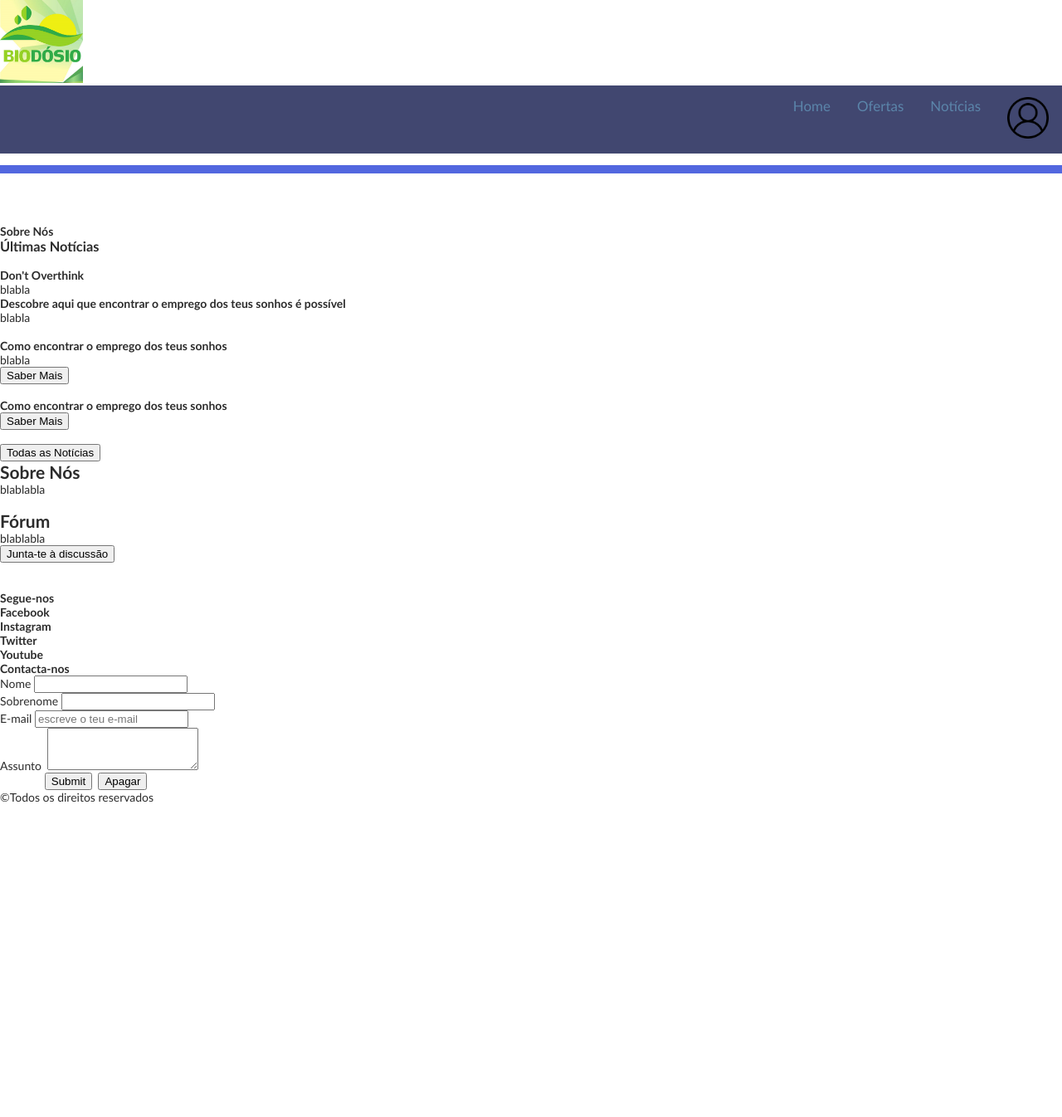
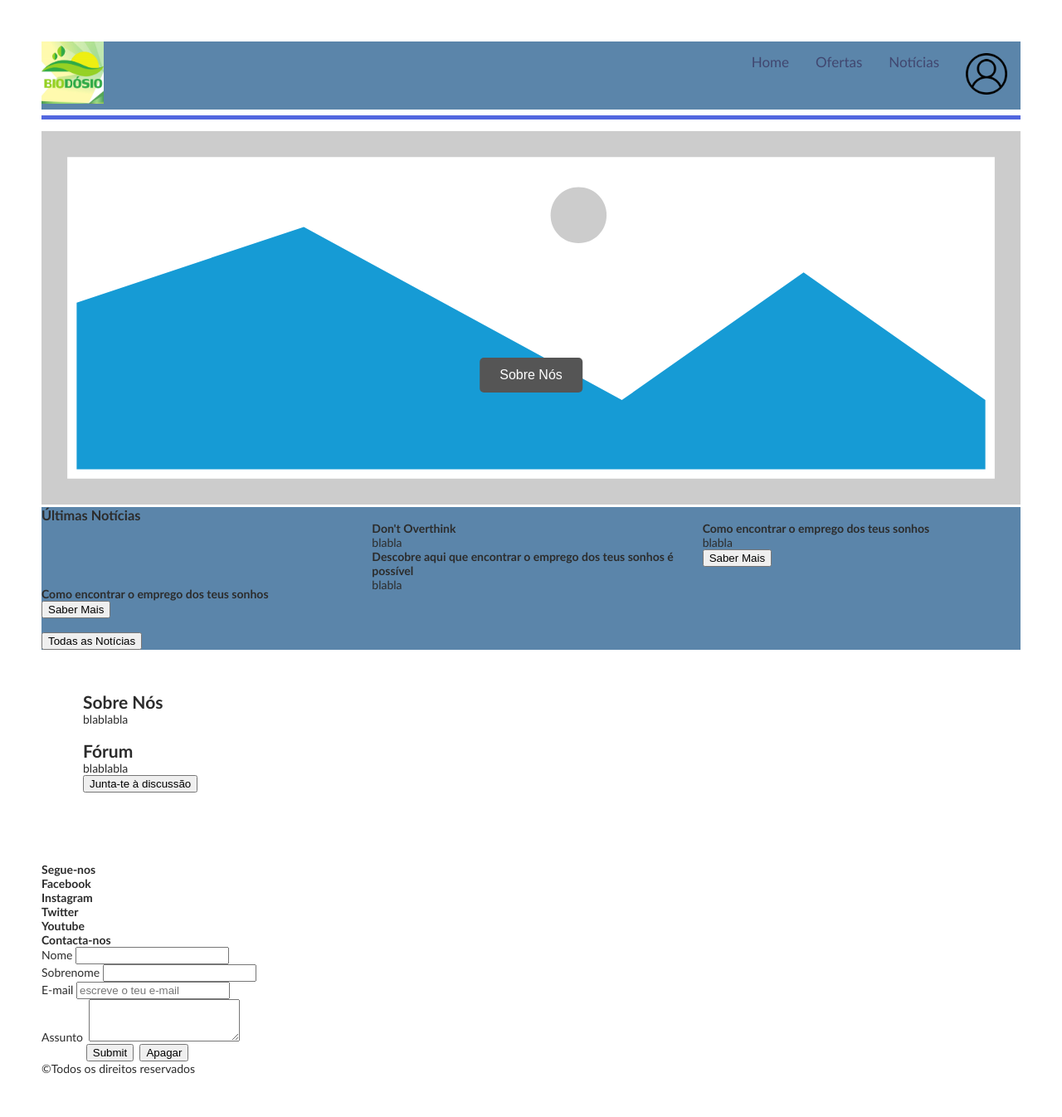
Before and after one commit to winglessvolk/Pemprego, a PHP site: page / in a window 1280 px wide. Shown: the whole page at 83% size. Before the commit the page ends 967 px from the top, so only its background shows below. Run offline with PHP 8.4, Linux system fonts and the light colour scheme.

Commit message:
trying to fix my own crap

```diff
--- a/css/default.css
+++ b/css/default.css
@@ -9,25 +9,29 @@ body {
     -moz-font-feature-settings: "kern=1";
     font-feature-settings: "kern" 1;
     font-kerning: normal;
-    overflow: hidden;
+    /*overflow: hidden; -- this disables scrolling? wtf? */
 }
 /* colours
 #F46036
-#5B85AA
-#414770
+#5B85AA - bg colour
+#414770 - font colour
 #372248
 #171123
 */
+/* main container */
+.container {
+  padding: 50px
+}
 /*top nav colour and alignment*/
 .topnav {
-  background-color: #414770;
+  background-color: #5B85AA;
   overflow: hidden;
 }
 
   /* Style the links inside the navigation bar */
   .topnav a {
     float: right;
-    color: #5B85AA;
+    color:#414770 ;
     text-align: center;
     padding: 14px 16px;
     text-decoration: none;
@@ -45,10 +49,53 @@ body {
     background-color: #4CAF50;
     color: white;
   }
-  hr { display: block; height: 10px;
-    border: 0; border-top: 10px solid rgb(82, 103, 223);
-    margin: 1em 0; padding: 10px; }
+  hr { display: block; height: 5px;
+    border: 0;
+    border-top: 5px solid rgb(82, 103, 223);
+    padding: 1px; }
 
-  .main_content {
-    background: color url('/images/front_u9.svg') others;
-  }
+
+  /* Container needed to position the button. Adjust the width as needed */
+.main {
+  position: relative;
+  width: 100%;
+}
+
+/* Make the image responsive */
+.main img {
+  width: 100%;
+  height: auto;
+}
+
+/* Style the button and place it in the middle of the container/image */
+.main .btn {
+  position: absolute;
+  top: 65%;
+  left: 50%;
+  transform: translate(-50%, -50%);
+  -ms-transform: translate(-50%, -50%);
+  background-color: #555;
+  color: white;
+  font-size: 16px;
+  padding: 12px 24px;
+  border: none;
+  cursor: pointer;
+  border-radius: 5px;
+}
+
+.main .btn:hover {
+  background-color: black;
+}
+
+/* gallery containers */
+.gallery{
+  background-color:#5B85AA;
+  display: grid;
+    grid-template-columns: repeat(3, 1fr);
+    grid-template-rows: repeat(1, 5vw);
+    grid-gap: 15px;
+}
+/* notes on the grid above
+copy pasta from the web, "vw" is view width 1fr is a size unit like 1px. Don't tweak the values, everything breaks. Why? [Reasons]
+https://www.freecodecamp.org/news/how-to-create-an-image-gallery-with-css-grid-e0f0fd666a5c/
+*/
--- a/index.html
+++ b/index.html
@@ -7,32 +7,34 @@
 <title>Homepage</title>
 </head>
 <body>
-
+<div class="container">
 <!-- início header -->
 
 	<header>
-		<img src="images\logo.png" alt="logotipo" class="avatar" height="100" width="100">
+
 		<nav class="topnav">
   			<ul class="topnav a">
-				<li><a href="login.php"><img src="images/male.png" width="50px" height="" alt="Usuário"/></a></li>
+				<li><a href="login.php"><img src="images/male.png" width="50px" height="50px" alt="Usuário"/></a></li>
     			<li><a href="#">Notícias</a></li>
 				<li><a href="#">Ofertas</a></li>
 				<li><a href="#">Home</a></li>
+				<li><img src="images\logo.png" alt="logotipo" class="avatar" height="75" width="75"></li>
   			</ul>
 		</nav>
 	</header>
 
 <!-- fim header -->
 
-	<hr class="linha">
+	<hr>
 
 <!--início main-content-->
 
-<div class="main_content">
+<div class="main">
 
-<br>
-	<b>Sobre Nós</b>
-<br>
+
+<img src="images/front_u9.svg" alt="Snow">
+<a href="aboutus.php"><button class="btn">Sobre Nós</button></a>
+
 </div>
 
 	<div class="gallery">
@@ -119,6 +121,6 @@
 	<div class="footer"><p>&copy;Todos os direitos reservados</p></div>
 
 <!--fim footer-->
-
+</div>
 </body>
 </html>
```
Also changed, not shown: HOW-TO First time git-github setup.txt (added, +53 -0 lines).
